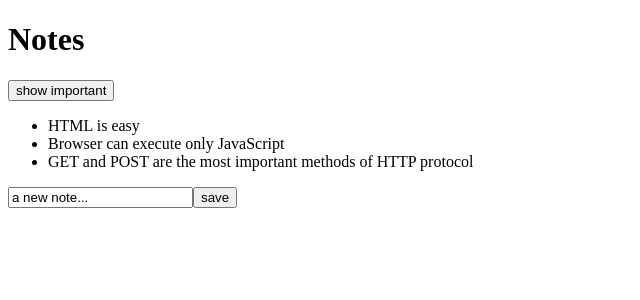
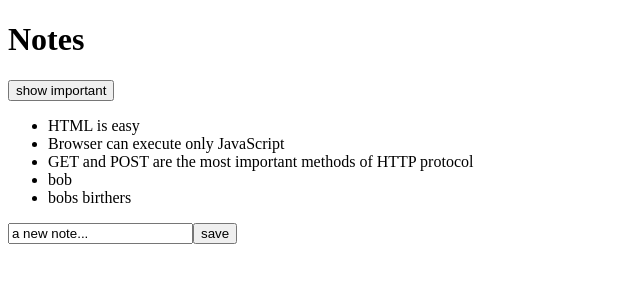
Before and after one commit to Taylor-Griffin/notes_app, a React (Create React App) app: page / in a window 1280 px wide. Shown: the top 300 px of the page, without its empty margins (0-640 px from the left). Built offline with nearby package versions, Linux system fonts and the light colour scheme; data requests are answered from the project's data file.

Commit message:
save notes to backend

```diff
--- a/db.json
+++ b/db.json
@@ -17,6 +17,18 @@
       "content": "GET and POST are the most important methods of HTTP protocol",
       "date": "2022-1-17T19:20:14.298Z",
       "important": true
+    },
+    {
+      "content": "bob",
+      "date": "2022-07-04T04:08:10.263Z",
+      "important": true,
+      "id": 4
+    },
+    {
+      "content": "bobs birthers",
+      "date": "2022-07-04T04:13:18.027Z",
+      "important": true,
+      "id": 5
     }
   ]
 }
--- a/src/App.js
+++ b/src/App.js
@@ -18,16 +18,17 @@ const App = () => {
 
   const addNote = (event) => {
     event.preventDefault();
-    setNotes([
-      ...notes,
-      {
-        id: notes.length + 1,
-        content: newNote,
-        date: new Date().toISOString(),
-        important: Math.random() < 0.5,
-      },
-    ]);
-    setNewNote('');
+
+    const noteObject = {
+      content: newNote,
+      date: new Date().toISOString(),
+      important: Math.random() < 0.5,
+    };
+
+    axios.post('http://localhost:3001/notes', noteObject).then((res) => {
+      setNotes(notes.concat(res.data));
+      setNewNote('');
+    });
   };
 
   const notesToShow = showAll ? notes : notes.filter((note) => note.important);
@@ -50,6 +51,7 @@ const App = () => {
           onChange={(e) => setNewNote(e.target.value)}
           onFocus={() => setNewNote('')}
         />
+
         <button type="submit">save</button>
       </form>
     </div>
```
Lines whose indentation alone changed are shown as unchanged.
